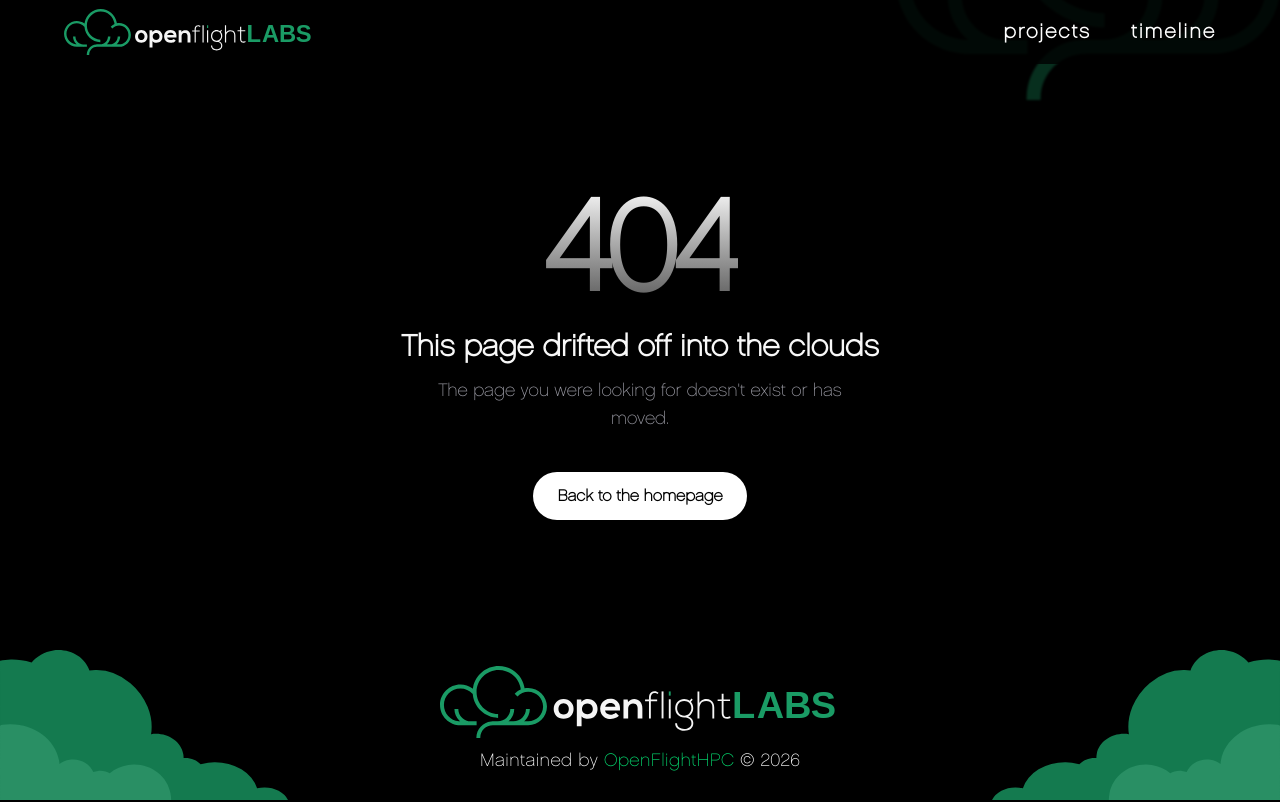
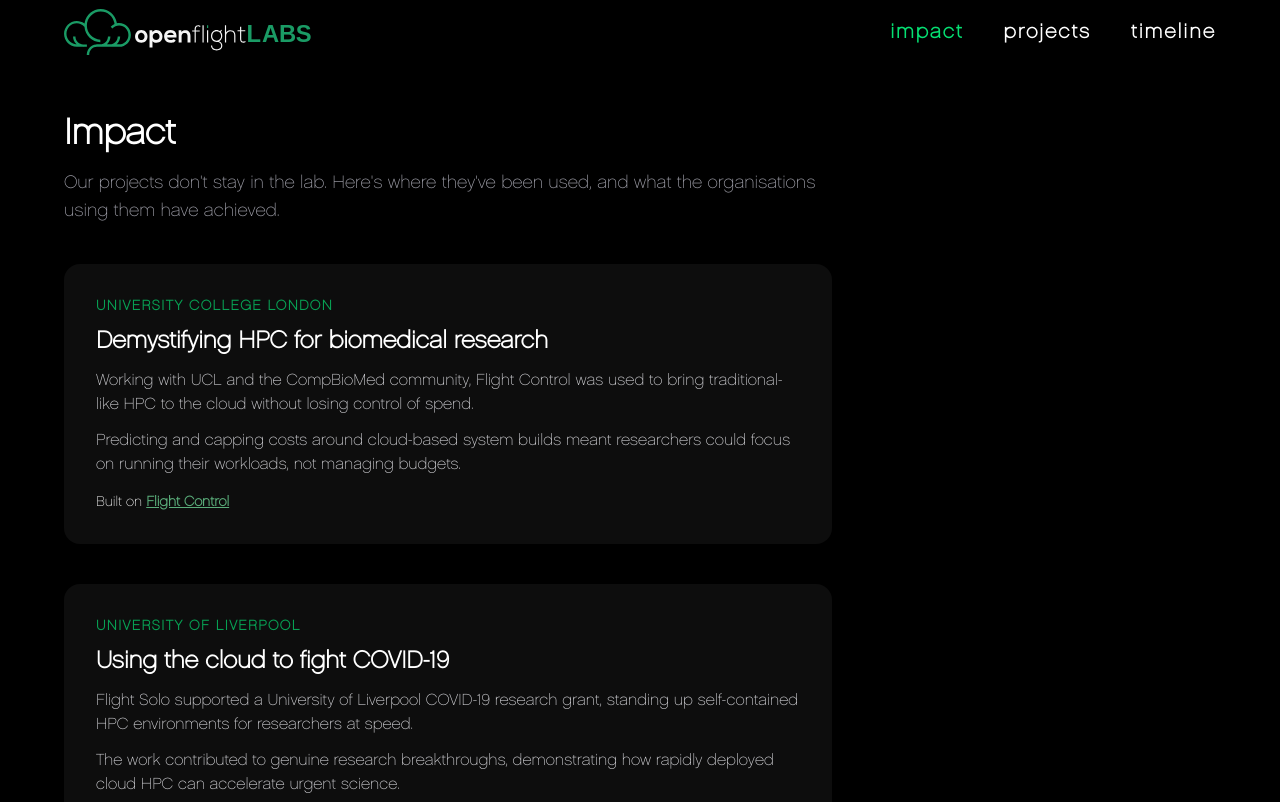
Before and after one commit to openflighthpc/openflightHPC_website_v2, a Next.js app: page /impact in a window 1280 px wide. Before the commit this address had no page. Shown: the top 802 px of the page. Built offline with nearby package versions, Linux system fonts and the light colour scheme.

Commit message:
Add impact stories

```diff
--- a/app/components/Header.tsx
+++ b/app/components/Header.tsx
@@ -8,12 +8,14 @@ import { useEffect, useState } from 'react';
 import { IoReorderTwoOutline } from 'react-icons/io5';
 
 const navigationLinks = [
+   { href: '/impact', label: 'impact' },
    { href: '/projects', label: 'projects' },
    { href: '/timeline', label: 'timeline' }
 ];
 
 const mobileLinks = [
    { href: '/', label: 'home' },
+   { href: '/impact', label: 'impact' },
    { href: '/projects', label: 'projects' },
    { href: '/timeline', label: 'timeline' }
 ];
--- /dev/null
+++ b/app/impact/page.tsx
@@ -0,0 +1,134 @@
+import type { Metadata } from 'next';
+import Link from 'next/link';
+
+import Footer from '@/app/components/Footer';
+
+export const metadata: Metadata = {
+   description: 'Where OpenFlight Labs projects have been used and the difference they made.',
+   title: 'Impact'
+}
+
+const stories = [
+   {
+      org: 'University College London',
+      project: { href: '/projects/flight_control', name: 'Flight Control' },
+      title: 'Demystifying HPC for biomedical research',
+      body: [
+         'Working with UCL and the CompBioMed community, Flight Control was used to bring traditional-like HPC to the cloud without losing control of spend.',
+         'Predicting and capping costs around cloud-based system builds meant researchers could focus on running their workloads, not managing budgets.'
+      ],
+      reference: null
+   },
+   {
+      org: 'University of Liverpool',
+      project: { href: '/projects/flight_solo', name: 'Flight Solo' },
+      title: 'Using the cloud to fight COVID-19',
+      body: [
+         'Flight Solo supported a University of Liverpool COVID-19 research grant, standing up self-contained HPC environments for researchers at speed.',
+         'The work contributed to genuine research breakthroughs, demonstrating how rapidly deployed cloud HPC can accelerate urgent science.'
+      ],
+      reference: null
+   },
+   {
+      org: 'University of York',
+      project: { href: '/projects/carbon_leaderboard', name: 'Carbon Leaderboard' },
+      title: 'Ranking carbon emissions and setting the benchmark',
+      body: [
+         'York applied our carbon emissions ranking work to their EcoDataCenter system, and the efficiency of their infrastructure showed.',
+         'Their numbers came out far ahead of comparable systems, proving that greener HPC is measurable and achievable.'
+      ],
+      reference: null
+   },
+   {
+      org: 'A motorsport engineering customer',
+      project: { href: '/projects/vem2', name: 'An HPC as a cloud computing model' },
+      title: 'Visualisation workloads, on demand',
+      body: [
+         'One of our motorsport and engineering customers uses our HPC-as-a-cloud-computing-model work to run visualisation workloads on demand.',
+         'Rather than owning dedicated hardware for bursty rendering jobs, they burst to cloud capacity only when the work is there.'
+      ],
+      reference: null
+   },
+   {
+      org: 'CIUK Student Cluster Challenge',
+      project: { href: '/projects', name: 'our R&D projects' },
+      title: 'Where the next generation helps us experiment',
+      body: [
+         'The CIUK Student Cluster Challenge is as valuable to us as it is to the students taking part.',
+         'It gives us a space for intense prototyping and testing: new ideas get pushed hard, stress-tested alongside students learning HPC and what survives feeds straight back into our research and development.'
+      ],
+      reference: null
+   }
+];
+
+export default function ImpactPage() {
+   return (
+      <>
+         <main className="mx-auto w-full max-w-7xl flex-1 px-6 py-12 sm:px-16 text-white">
+            <h1 className="text-4xl font-bold">Impact</h1>
+            <p className="mt-4 max-w-3xl text-lg text-zinc-400">
+               Our projects don&apos;t stay in the lab.
+               Here&apos;s where they&apos;ve been used, and what the organisations
+               using them have achieved.
+            </p>
+
+            <div className="mt-10 flex flex-col gap-10">
+               {stories.map((story) => (
+                  <article
+                     key={story.title}
+                     className="max-w-3xl rounded-2xl bg-white/5 p-6 sm:p-8"
+                  >
+                     <p className="text-sm font-semibold uppercase tracking-widest text-green-400/70">
+                        {story.org}
+                     </p>
+                     <h2 className="mt-2 text-2xl font-bold">{story.title}</h2>
+                     {story.body.map((paragraph) => (
+                        <p
+                           key={paragraph}
+                           className="mt-3 text-zinc-300"
+                        >
+                           {paragraph}
+                        </p>
+                     ))}
+                     <p className="mt-4 text-sm">
+                        Built on{' '}
+                        <Link
+                           href={story.project.href}
+                           className="font-bold text-green-300/70 underline transition hover:text-green-400"
+                        >
+                           {story.project.name}
+                        </Link>
+                        {story.reference && (
+                           <>
+                              {' · '}
+                              <a
+                                 target="_blank"
+                                 rel="noopener"
+                                 href={story.reference.href}
+                                 className="text-zinc-400 underline transition hover:text-white"
+                              >
+                                 {story.reference.label}
+                              </a>
+                           </>
+                        )}
+                     </p>
+                  </article>
+               ))}
+            </div>
+
+            <p className="mt-10 max-w-3xl text-zinc-400">
+               More customer stories are in the works.
+               <Link
+                  href="/projects"
+                  className="text-green-300/70 underline transition hover:text-green-400"
+               >
+               <br />
+                  Browse our projects
+               </Link>{' '}
+               in the meantime.
+            </p>
+         </main>
+         <Footer />
+      </>
+   );
+}
--- a/app/page.tsx
+++ b/app/page.tsx
@@ -87,7 +87,13 @@ export default function Home() {
                      <span className="text-green-300/70">4+ motorsport and engineering companies</span> (including{' '}
                      <span className="text-[#f8f8f8]">Formula 1</span>) and{' '}
                      <span className="text-green-300/70">5+ healthcare, virus and cancer research groups</span> — including{' '}
-                     <span className="text-[#f8f8f8]">the NHS and CompBioMed</span>.
+                     <span className="text-[#f8f8f8]">the NHS and CompBioMed</span>. See{' '}
+                     <Link
+                        href="/impact"
+                        className="text-green-300/70 underline transition hover:text-green-400"
+                     >
+                        where our work has been used
+                     </Link>.
                   </p>
                </div>
             </section>
```
